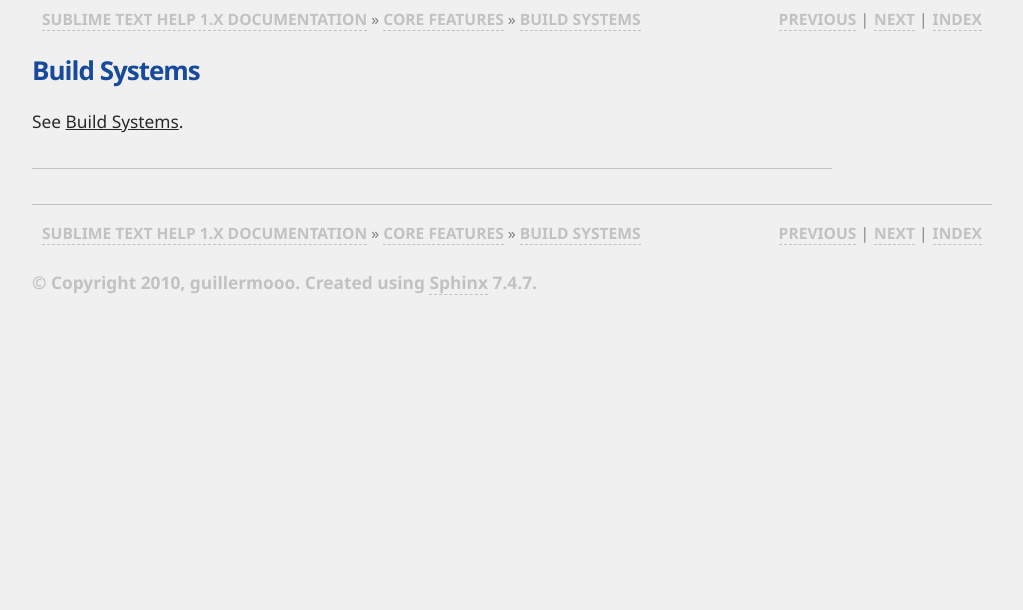
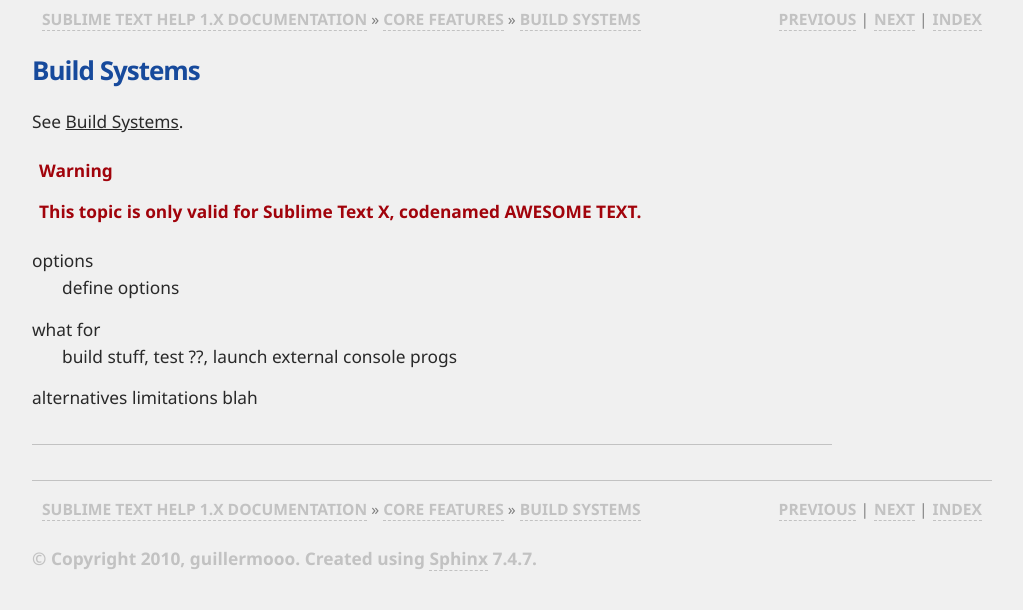
Before and after one commit to guillermooo/sublime-undocs, a Sphinx documentation site: the page built from source/core/build_systems.rst, in a window 1280 px wide. Shown: the top 610 px of the page, without its empty margins (128-1151 px from the left). Built offline with Sphinx 7.4.7, drawn with Linux system fonts in a browser that asks for light colours.

Commit message:
Added stuff.

```diff
--- a/source/core/build_systems.rst
+++ b/source/core/build_systems.rst
@@ -2,3 +2,15 @@
 =============
 
 See `Build Systems <http://www.sublimetext.com/docs/build>`_.
+
+.. warning::
+
+    This topic is only valid for Sublime Text X, codenamed AWESOME TEXT.
+
+options
+    define options
+what for
+    build stuff, test ??, launch external console progs
+alternatives
+limitations
+blah
```
